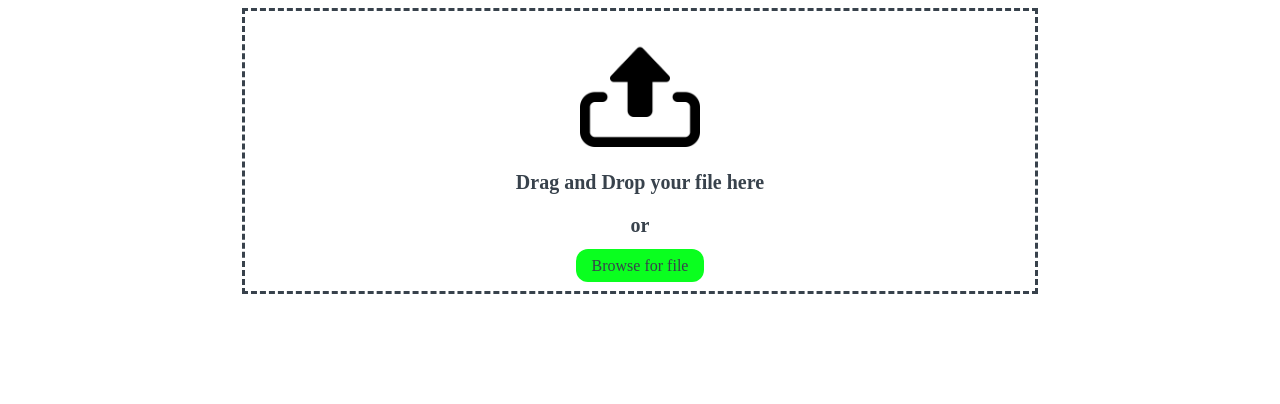
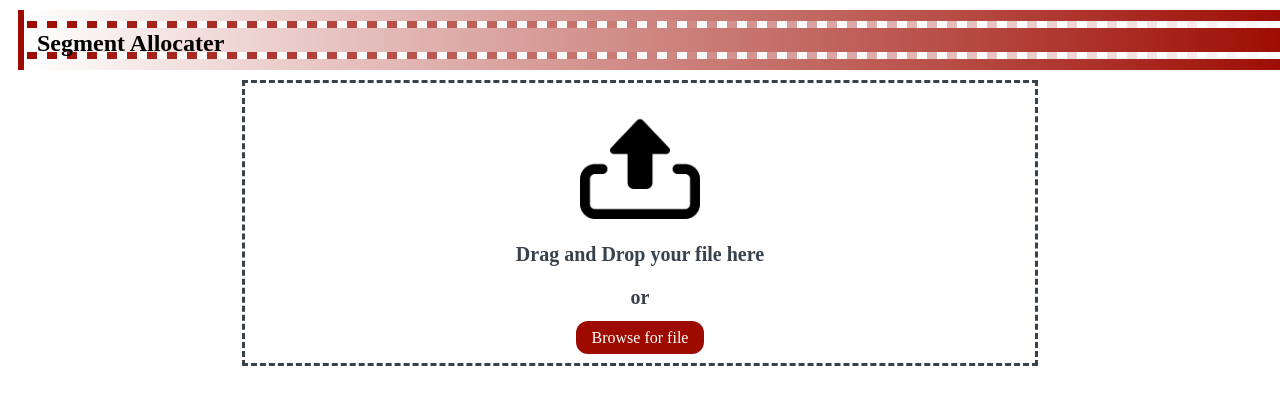
Before and after one commit to frederick-m-k/segementAllocator, an Angular app: page / in a window 1280 px wide. Shown: the top 404 px of the page. Built offline with nearby package versions, Linux system fonts and the light colour scheme.

Commit message:
Starting with header and CD

```diff
--- a/src/app/app.component.css
+++ b/src/app/app.component.css
@@ -0,0 +1,29 @@
+
+.header {
+    margin: 10px;
+}
+
+.vl {
+    height: 50px;
+    width: 100vw;
+    border-left: 6px dashed #9c0a00;
+    text-align: left;
+    position: relative;
+    background-image: linear-gradient(-90deg, #9c0a00, #FFFFFF);
+}
+
+.gradient {
+    height: 7px;
+    background-image: linear-gradient(90deg, transparent, transparent 50%,
+                    #FFFFFF 50%, #FFFFFF 100%),
+                    linear-gradient(90deg, #9c0a00, #FFFFFF);
+    background-size: 20px 4px, 100% 10px;
+    border: none;
+}
+
+#name {
+    padding-left: 10px;
+    margin-bottom: 15px;
+    position: absolute;
+    top: 0px;
+}
--- a/src/app/app.component.html
+++ b/src/app/app.component.html
@@ -1,5 +1,27 @@
 <!-- Header -->
-
+<header class="header" id="header">
+        <table class="vl">
+                <tr>
+                        <td valign="top">
+                                <hr class="gradient">
+                        </td>
+                </tr>
+                <tr>
+                        <td>
+                                <h2 id="name">Segment Allocater</h2>
+                        </td>
+                </tr>
+                <tr>
+                        <td valign="bottom">
+                                <hr class="gradient">
+                        </td>
+                </tr>
+        </table>
+        <!-- <div class="vl">
+                <h2 id="name">Segment Allocater</h2>
+                <hr class="gradient">
+        </div> -->
+</header>
 
 <!-- Drag'n'Drop & Upload Zone -->
 <app-drag-n-drop (fileContent)="getFile($event)" (fileType)="getFileType($event)" (firstLayer)="getFirstLayer($event)"
--- a/src/app/drag-n-drop/drag-n-drop.component.css
+++ b/src/app/drag-n-drop/drag-n-drop.component.css
@@ -19,11 +19,11 @@
     left: 0;
 }
 .dropzone #fileBrowse {
-    color: #38424c;
+    color: #FFFFFF;
     width: 30%;
     height: 50px;
     border-radius: 12px;
-    background-color: #0aff1f;
+    background-color: #9c0a00;
     padding: 8px 16px;
 }
 .dropzone h3 {
@@ -51,8 +51,8 @@
 }
 .metaInformation .metaData {
     display: none;
-    border: solid 2px #38424c;
-    background-color: #0aff1f;
+    border: solid 2px #FFFFFF;
+    background-color: #9c0a00;
     position: relative;
 }
 .metaInformation .layerContainer {
@@ -73,9 +73,9 @@
 }
 .metaInformation .button {
     display: none;
-    border: solid 2px #38424c;
+    border: solid 2px #FFFFFF;
     border-radius: 4px;;
-    background-color: #0aff1f;
+    background-color: ##9c0a00;
     width: 100px;
     height: 30px;
     font-size: 15px;
```
